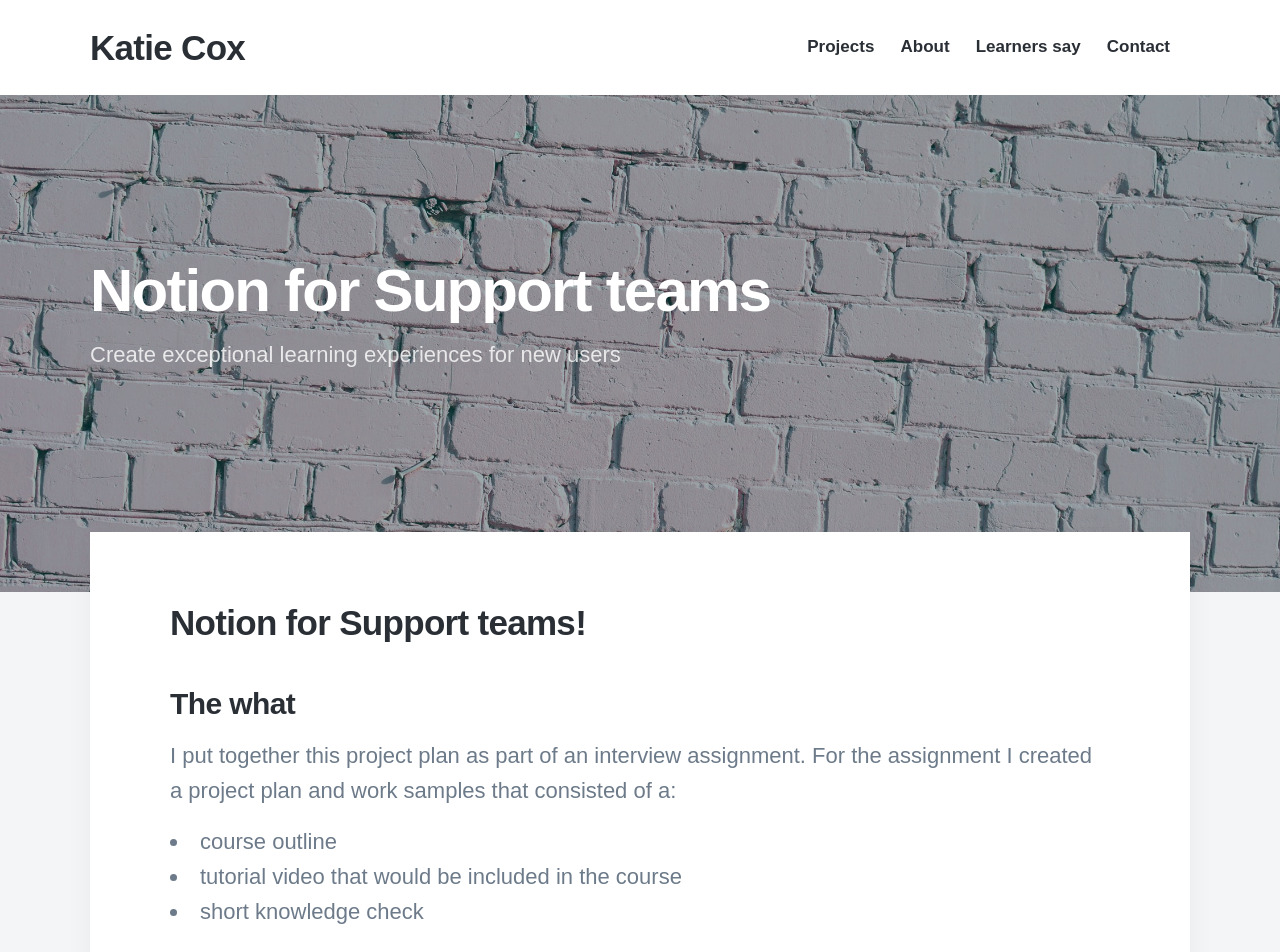
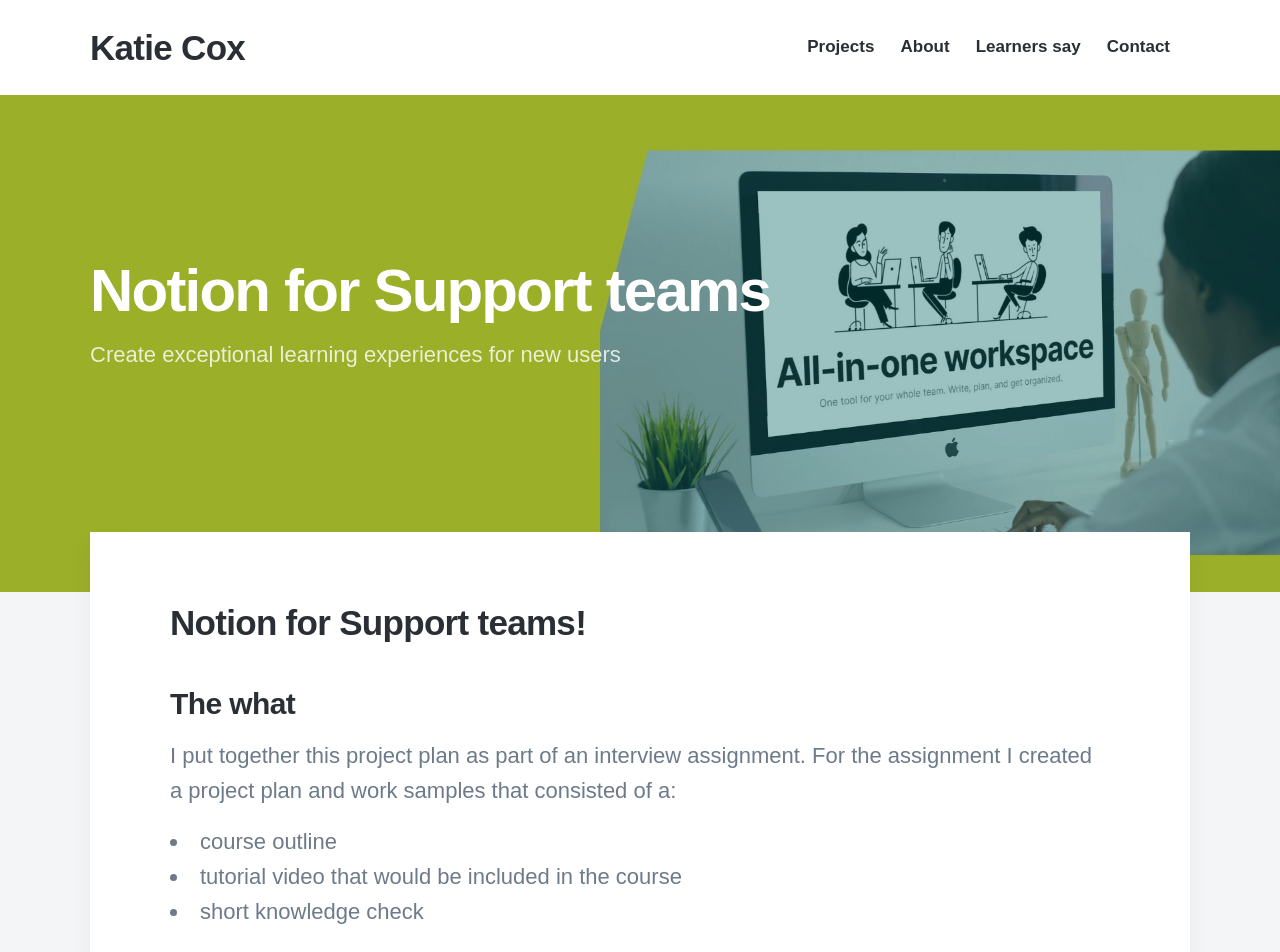
Before and after one commit to cox-katie/portfolio, a Jekyll site: the page built from _projects/Notion-project.md, in a window 1280 px wide. Shown: the top 952 px of the page. Built offline with Jekyll 4.4.1, drawn with Linux system fonts in a browser that asks for light colours; nearby versions of some CDN libraries; some web fonts are replaced.

Commit message:
notion updates

```diff
--- a/_projects/Notion-project.md
+++ b/_projects/Notion-project.md
@@ -3,7 +3,7 @@
 subtitle: 'Create exceptional learning experiences for new users'
 date: 2018-06-30 00:00:00
 description: A framework for how I would construct a self-paced online course to teach a Support team how to use Notion.
-featured_image: '/images/brick.jpeg'
+featured_image: '/images/Notion/Notion-yellow.jpg'
 ---
 
 
```
Also changed, not shown: images/Notion/Notion-yellow.jpg (added), 2 other files.
